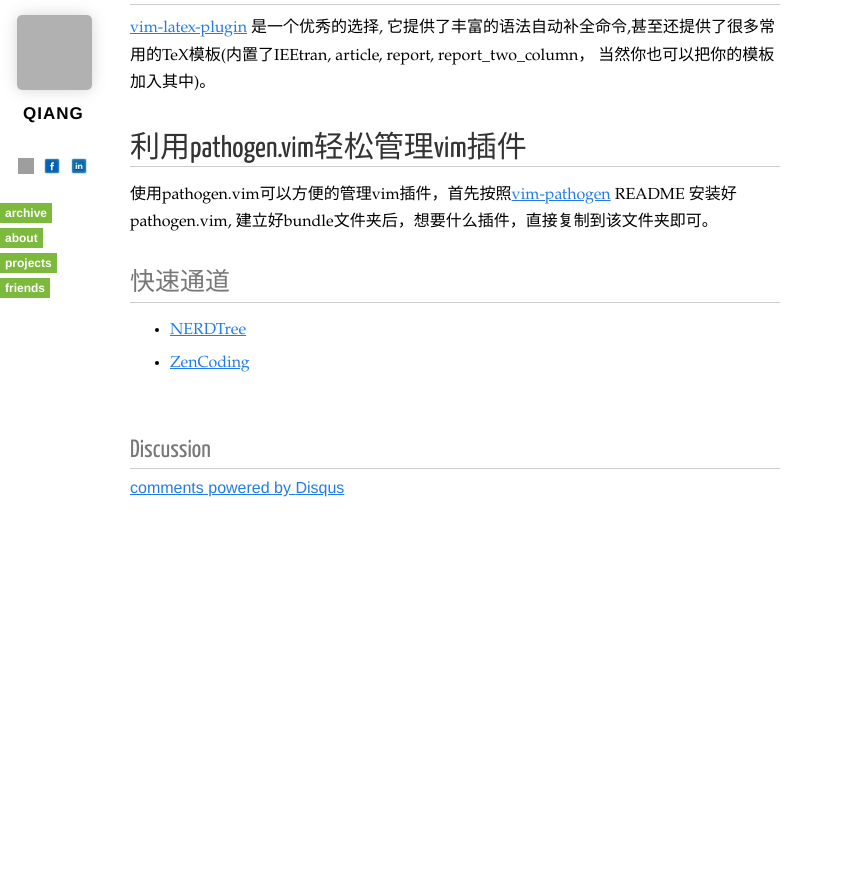
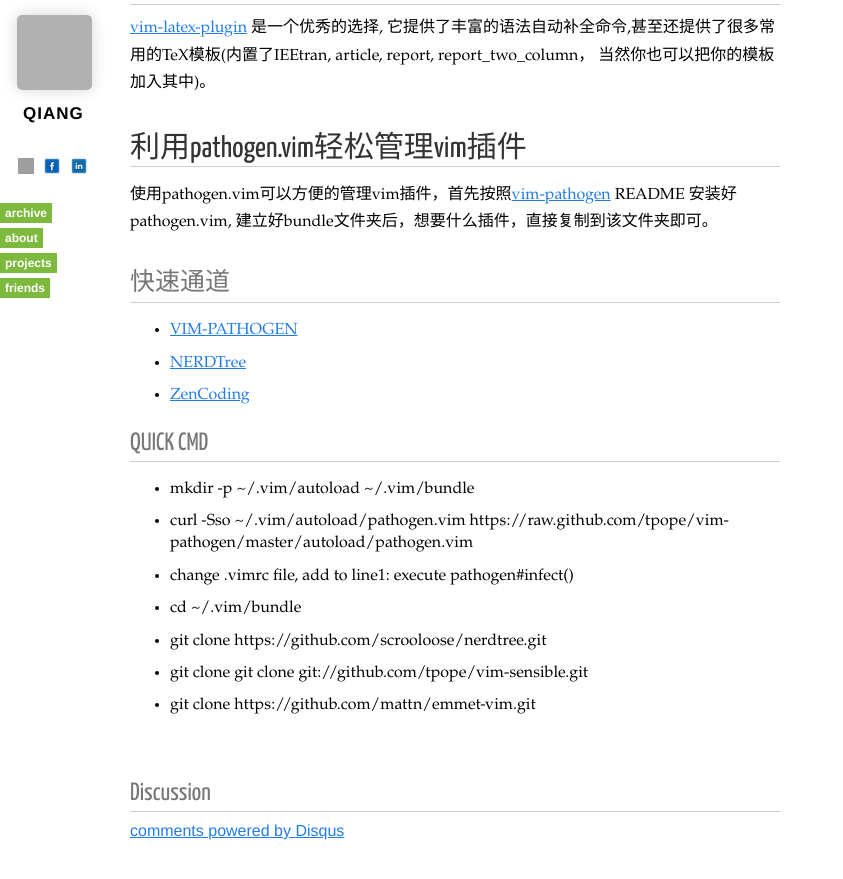
Before and after one commit to qiangrw/qiangrw.github.com, a Jekyll site: the page built from _posts/2012-11-30-reasons-for-vim.md, in a window 1280 px wide and 900 px high, scrolled down 1491 px, cut to the strip 0-879 px from the top of the window. Shown: the whole strip, without its empty margins (0-843 px from the left). Built offline with Jekyll 4.4.1, drawn with Linux system fonts in a browser that asks for light colours; nearby versions of some CDN libraries; Markdown is read by kramdown in place of the engine named in the settings; comment, search, counter and statistics services are not loaded; before the commit the page ends 2048 px from its top, so only the background shows below that; grey boxes are pictures that could not be loaded.

Commit message:
add quick cmd for vim post

```diff
--- a/_posts/2012-11-30-reasons-for-vim.md
+++ b/_posts/2012-11-30-reasons-for-vim.md
@@ -64,5 +64,15 @@
 README 安装好pathogen.vim, 建立好bundle文件夹后，想要什么插件，直接复制到该文件夹即可。
 
 ### 快速通道
+* [VIM-PATHOGEN](https://github.com/tpope/vim-pathogen)
 * [NERDTree](https://github.com/scrooloose/nerdtree)
 * [ZenCoding](https://github.com/mattn/zencoding-vim)
+
+### QUICK CMD
+* mkdir -p ~/.vim/autoload ~/.vim/bundle
+* curl -Sso ~/.vim/autoload/pathogen.vim https://raw.github.com/tpope/vim-pathogen/master/autoload/pathogen.vim
+* change .vimrc file,  add to line1:  execute pathogen#infect()
+* cd ~/.vim/bundle
+* git clone https://github.com/scrooloose/nerdtree.git
+* git clone git clone git://github.com/tpope/vim-sensible.git
+* git clone https://github.com/mattn/emmet-vim.git
```
